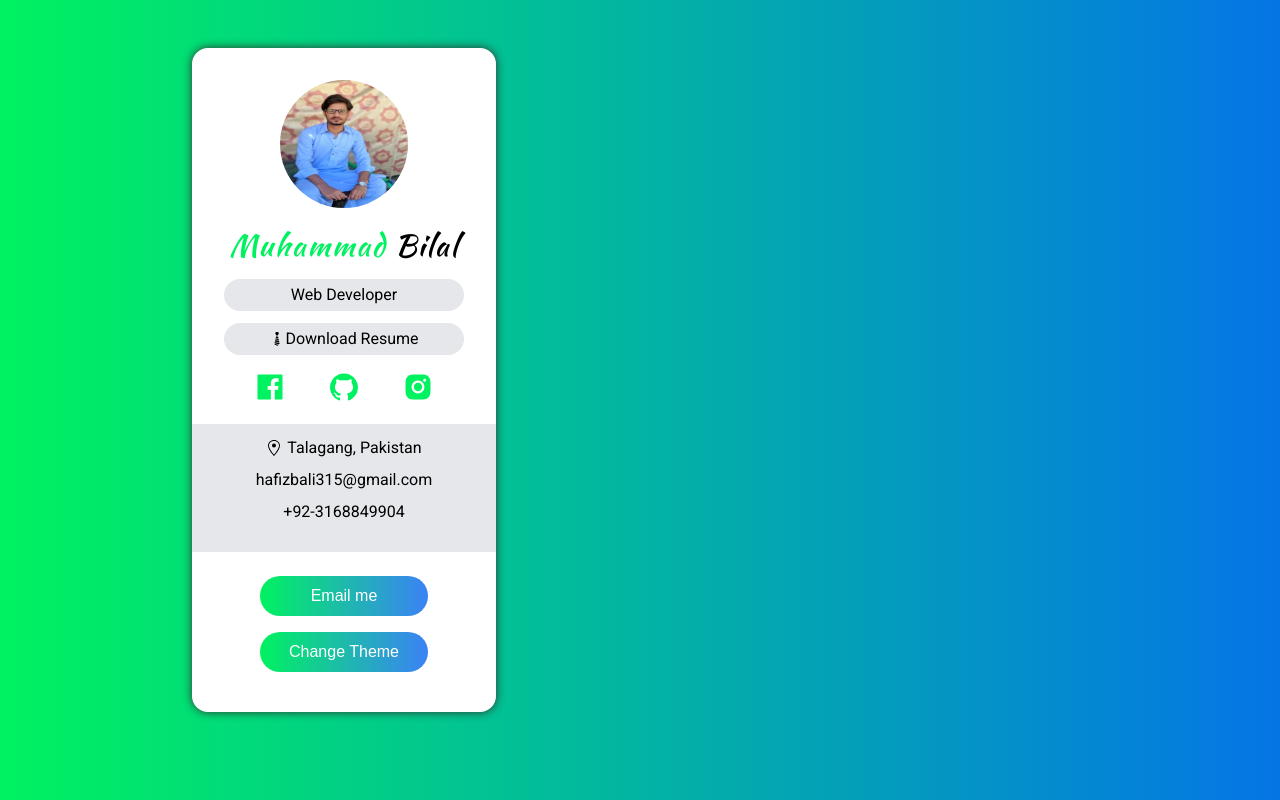
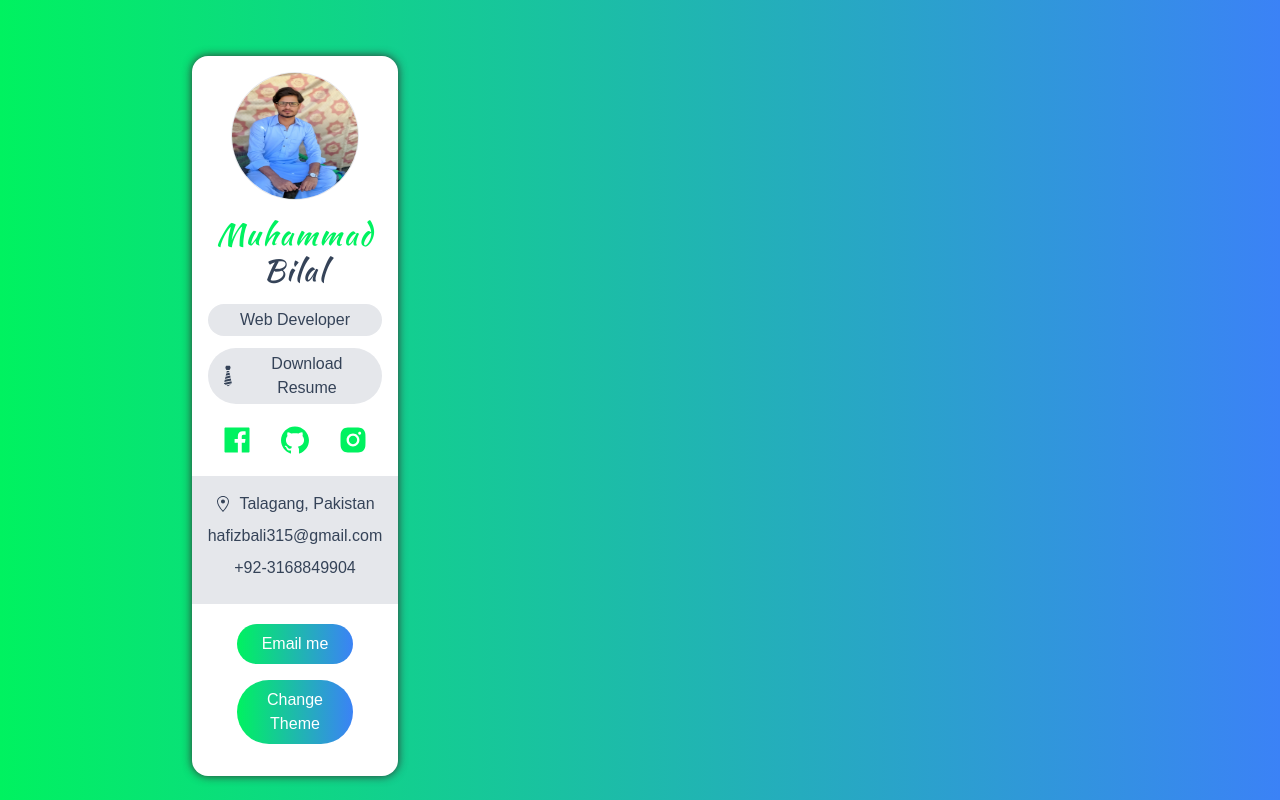
Before and after one commit to Hafizbali315/developers-portfolio-react, a React (Create React App) app: page / in a window 1280 px wide. Built offline with nearby package versions, Linux system fonts and the light colour scheme.

Commit message:
TailWind Setup and SideBar Using Tailwind

```diff
--- /dev/null
+++ b/craco.config.js
@@ -0,0 +1,7 @@
+module.exports = {
+	style: {
+		postcss: {
+			plugins: [require('tailwindcss'), require('autoprefixer')],
+		},
+	},
+}
--- a/public/index.html
+++ b/public/index.html
@@ -7,10 +7,7 @@
 		<meta name="theme-color" content="#000000" />
 		<meta name="description" content="Web site created using create-react-app" />
 		<link rel="apple-touch-icon" href="%PUBLIC_URL%/logo192.png" />
-		<!--
-      manifest.json provides metadata used when your web app is installed on a
-      user's mobile device or desktop. See https://developers.google.com/web/fundamentals/web-app-manifest/
-    -->
+
 		<link rel="manifest" href="%PUBLIC_URL%/manifest.json" />
 		<link rel="preconnect" href="https://fonts.gstatic.com" />
 		<link href="https://fonts.googleapis.com/css2?family=Kaushan+Script&display=swap" rel="stylesheet" />
@@ -18,18 +15,8 @@
 		<link href="https://fonts.googleapis.com/css2?family=Roboto:wght@100;400;500;700&display=swap" rel="stylesheet" />
 		<title>M Bilal | Web Developer</title>
 	</head>
-	<body>
+	<body class="bg-fixed bg-gradient-to-r from-green to-blue-500 dark:from-black-300 dark:to-black-700 dark:text-white">
 		<noscript>You need to enable JavaScript to run this app.</noscript>
 		<div id="root"></div>
-		<!--
-      This HTML file is a template.
-      If you open it directly in the browser, you will see an empty page.
-
-      You can add webfonts, meta tags, or analytics to this file.
-      The build step will place the bundled scripts into the <body> tag.
-
-      To begin the development, run `npm start` or `yarn start`.
-      To create a production bundle, use `npm run build` or `yarn build`.
-    -->
 	</body>
 </html>
--- a/src/App.js
+++ b/src/App.js
@@ -2,16 +2,12 @@ import Sidebar from './conponents/Sidebar'
 
 function App() {
 	return (
-		<div className="app">
-			<div className="app__sidebar">
+		<div className="grid grid-cols-12 gap-6 px-5 my-14 lg:mb-0 md:mb-16 sm:px-20 md:px-32 lg:px-36 xl:px-48 ">
+			<div className="h-full col-span-12 p-4 text-base text-center bg-white lg:col-span-3 rounded-2xl dark:bg-black-500 shadow-custom-light dark:shadow-custom-dark">
 				<Sidebar />
 			</div>
 
-			<div className="app__body">
-				{/* Navbar */}
-
-				{/* Pages */}
-			</div>
+			<div className="app__body"></div>
 		</div>
 	)
 }
--- a/src/conponents/Sidebar.js
+++ b/src/conponents/Sidebar.js
@@ -1,52 +1,71 @@
 import { AiFillGithub, AiFillInstagram, AiFillFacebook } from 'react-icons/ai'
 import { GiTie } from 'react-icons/gi'
 import { GoLocation } from 'react-icons/go'
+import useDarkMode from '../hooks/useDarkMode'
 
 const Sidebar = () => {
+	const [colorTheme, setTheme] = useDarkMode()
 	return (
-		<div className="sidebar">
-			<img className="sidebar__image" src="/images/profilePic.jpg" alt="profilePic" />
-			<div className="sidebar__info">
-				<h3 className="info__name">
-					<span>Muhammad </span>Bilal
-				</h3>
-				<p>Web Developer</p>
-				<a href="/assets/Resume.pdf" download="Resume.pdf">
-					<GiTie className="w-6 h-6" />
-					<span>Download Resume</span>
-				</a>
-			</div>
+		<>
+			<img
+				className="mx-auto border rounded-full"
+				src="/images/profilePic.jpg"
+				alt="profilePic"
+				style={{ width: '128px', height: '128px' }}
+			/>
 
-			<div className="sidebar__socials">
+			<h3 className="my-4 text-3xl font-medium tracking-wider font-kaushan">
+				<span className="text-green ">Muhammad </span>Bilal
+			</h3>
+			<p className="px-2 py-1 my-3 bg-gray-200 rounded-full dark:bg-black-200">Web Developer</p>
+
+			<a
+				href="/assets/Resume.pdf"
+				download="Resume.pdf"
+				className="flex items-center justify-center px-2 py-1 my-2 bg-gray-200 rounded-full cursor-pointer dark:bg-black-200"
+			>
+				<GiTie className="w-6 h-6" />
+				<span>Download Resume</span>
+			</a>
+
+			<div className="flex justify-around w-9/12 mx-auto my-5 text-green md:w-full ">
 				<a
 					href="https://web.facebook.com/profile.php?id=100015561037136&_rdc=1&_rdr"
 					target="_blank"
 					rel="noreferrer"
 					aria-label="Facebook"
 				>
-					<AiFillFacebook className="" />
+					<AiFillFacebook className="w-8 h-8 cursor-pointer" />
 				</a>
 				<a href="https://github.com/Hafizbali315" target="_blank" rel="noreferrer" aria-label="Github">
-					<AiFillGithub className="" />
+					<AiFillGithub className="w-8 h-8 cursor-pointer" />
 				</a>
 				<a href="https://www.instagram.com/muhammad_bilal_bali/" rel="noreferrer" target="_blank" aria-label="GitHub">
-					<AiFillInstagram className="" />
+					<AiFillInstagram className="w-8 h-8 cursor-pointer" />
 				</a>
 			</div>
 
-			<div className="sidebar__contacts" style={{ marginLeft: '-2rem', marginRight: '-2rem' }}>
-				<div className="contact__address">
-					<GoLocation className="" style={{ marginRight: '5px' }} /> <span>Talagang, Pakistan</span>
+			<div className="py-4 my-5 bg-gray-200 dark:bg-black-200" style={{ marginLeft: '-1rem', marginRight: '-1rem' }}>
+				<div className="flex items-center justify-center">
+					<GoLocation className="mr-2" /> <span>Talagang, Pakistan</span>
 				</div>
-				<p className=""> hafizbali315@gmail.com </p>
-				<p className=""> +92-3168849904</p>
+				<p className="my-2 "> hafizbali315@gmail.com </p>
+				<p className="my-2"> +92-3168849904</p>
 			</div>
 
-			<button className="sidebar__btn" onClick={() => window.open('mailto:hafizbali315@gmail.com')}>
+			<button
+				className="w-8/12 px-5 py-2 text-white bg-black rounded-full cursor-pointer bg-gradient-to-r from-green to-blue-500 hover:scale-105 focus:outline-none"
+				onClick={() => window.open('mailto:code.hafizbali315@gmail.com')}
+			>
 				Email me
 			</button>
-			<button className="sidebar__btn">Change Theme</button>
-		</div>
+			<button
+				onClick={() => setTheme(colorTheme)}
+				className="w-8/12 px-5 py-2 my-4 text-white bg-black rounded-full cursor-pointer bg-gradient-to-r from-green to-blue-500 focus:outline-none hover:scale-105 "
+			>
+				Change Theme
+			</button>
+		</>
 	)
 }
 
--- /dev/null
+++ b/src/hooks/useDarkMode.js
@@ -0,0 +1,18 @@
+import { useEffect, useState } from 'react'
+
+const useDarkMode = () => {
+	const [theme, setTheme] = useState(localStorage.theme)
+
+	const colorTheme = theme === 'dark' ? 'light' : 'dark'
+
+	useEffect(() => {
+		const root = window.document.documentElement
+		root.classList.remove(colorTheme)
+		root.classList.add(theme)
+		localStorage.setItem('theme', theme)
+	}, [theme, colorTheme])
+
+	return [colorTheme, setTheme]
+}
+
+export default useDarkMode
--- a/src/index.css
+++ b/src/index.css
@@ -1,13 +1,18 @@
+@tailwind base;
+@tailwind components;
+@tailwind utilities;
+
 body {
-	margin: 0;
-	padding: 0;
-	font-family: 'Roboto', sans-serif;
-
-	-webkit-font-smoothing: antialiased;
-	-moz-osx-font-smoothing: grayscale;
-	background: linear-gradient(to right, #00f260, #0575e6);
+	background-color: black;
+	font-family: sans-serif;
+	color: #354358;
 }
 
-code {
-	font-family: source-code-pro, Menlo, Monaco, Consolas, 'Courier New', monospace;
+::-webkit-scrollbar-thumb {
+	background-image: linear-gradient(to right bottom, #00f260, #0575e6);
 }
+::-webkit-scrollbar {
+	width: 8px;
+	height: 0px;
+	/* height 0:  hide the horizontal scrollbar */
+}
--- a/src/index.js
+++ b/src/index.js
@@ -1,6 +1,5 @@
 import React from 'react'
 import ReactDOM from 'react-dom'
-import './styles/global.css'
 import './index.css'
 import App from './App'
 
--- a/src/styles/app.css
+++ /dev/null
@@ -1,28 +0,0 @@
-.app {
-	display: grid;
-	/* grid-template-columns: repeat(12, minmax(0, 1fr)); */
-	/* gap: 1.5rem; */
-	padding: 3rem 12rem;
-}
-
-.app__sidebar {
-	width: 240px;
-	/* height: 100%; */
-	/* grid-column: 12; */
-	padding: 2rem;
-	padding-bottom: -1rem;
-	line-height: 2rem;
-	font-size: 1rem;
-	text-align: center;
-	--tw-bg-opacity: 1;
-	background-color: rgba(255, 255, 255, var(--tw-bg-opacity));
-	border-radius: 1rem /* 16px */;
-	--tw-shadow: 0 0 10px #313131;
-	box-shadow: var(--tw-ring-offset-shadow, 0 0 #0000), var(--tw-ring-shadow, 0 0 #0000), var(--tw-shadow);
-}
-
-/* @media (min-width: 1024px) {
-	.app__sidebar {
-		grid-column: span 3 / span 3;
-	}
-} */
--- a/src/styles/global.css
+++ /dev/null
@@ -1,2 +0,0 @@
-@import url('./app.css');
-@import url('./sidebar.css');
--- a/src/styles/sidebar.css
+++ /dev/null
@@ -1,85 +0,0 @@
-.sidebar__image {
-	width: 128px;
-	height: 128px;
-	margin-left: auto;
-	margin-right: auto;
-	border-radius: 100%;
-}
-
-.info__name {
-	margin: 0.5rem 0;
-	font-size: 1.875rem /* 30px */;
-	line-height: 2.25rem /* 36px */;
-	font-weight: 500;
-	letter-spacing: 0.05em;
-	font-family: 'Kaushan Script', cursive;
-	padding-bottom: 0.25rem;
-}
-
-.info__name span {
-	--tw-text-opacity: 1;
-	color: rgba(0, 242, 96, var(--tw-text-opacity));
-}
-
-.sidebar__info p {
-	padding: 0.25 0.5rem;
-	margin: 0.75rem 0;
-	--tw-bg-opacity: 1;
-	background-color: rgba(229, 231, 235, var(--tw-bg-opacity));
-	border-radius: 50px;
-}
-
-.sidebar__info a {
-	display: flex;
-	align-items: center;
-	justify-content: center;
-	padding: 0.25 0.5rem;
-	margin: 0.75rem 0;
-	--tw-bg-opacity: 1;
-	background-color: rgba(229, 231, 235, var(--tw-bg-opacity));
-	border-radius: 9999px;
-	cursor: pointer;
-	text-decoration: none;
-	color: black;
-}
-
-.sidebar__socials {
-	display: flex;
-	justify-content: space-between;
-	width: 75%;
-	height: 75%;
-	margin: 1rem auto;
-}
-
-.sidebar__socials a {
-	font-size: 2rem;
-	cursor: pointer;
-	color: rgba(0, 242, 96);
-}
-
-.sidebar__contacts {
-	padding: 1rem 0;
-	margin: 1rem 0;
-	line-height: 1rem;
-	background-color: rgba(229, 231, 235);
-}
-
-.contact__address {
-	display: flex;
-	align-items: center;
-	justify-content: center;
-}
-
-.sidebar__btn {
-	width: 70%;
-	height: 40px;
-	margin: 0.5rem 0;
-	line-height: 1rem;
-	color: white;
-	background: linear-gradient(to right, rgba(0, 242, 96), #3b82f6);
-	border-radius: 50px;
-	border: none;
-	outline: none;
-	font-size: medium;
-	cursor: pointer;
-}
--- /dev/null
+++ b/tailwind.config.js
@@ -0,0 +1,36 @@
+module.exports = {
+	purge: ['./src/**/*.{js,jsx,ts,tsx}', './public/index.html'],
+	darkMode: 'class', // or 'media' or 'class'
+	theme: {
+		fontFamily: {
+			kaushan: ['Kaushan Script'],
+		},
+
+		boxShadow: {
+			'custom-light': '0 0 10px #313131',
+			'custom-dark': '5px 5px 10px #0a0c0e , -5px -5px 10px #14161c',
+		},
+
+		extend: {
+			colors: {
+				green: {
+					DEFAULT: '#00f260',
+				},
+				black: {
+					DEFAULT: '#010101',
+					100: '#0a0b0e',
+					200: '#16181d',
+					300: '#16181d',
+					500: '#0f1115',
+					700: '#202125',
+				},
+			},
+		},
+	},
+	variants: {
+		extend: {
+			boxShadow: ['dark'],
+		},
+	},
+	plugins: [],
+}
```
Also changed, not shown: package.json (+10 -3 lines), 1 other file (tests, documents, lock files or other folders).
